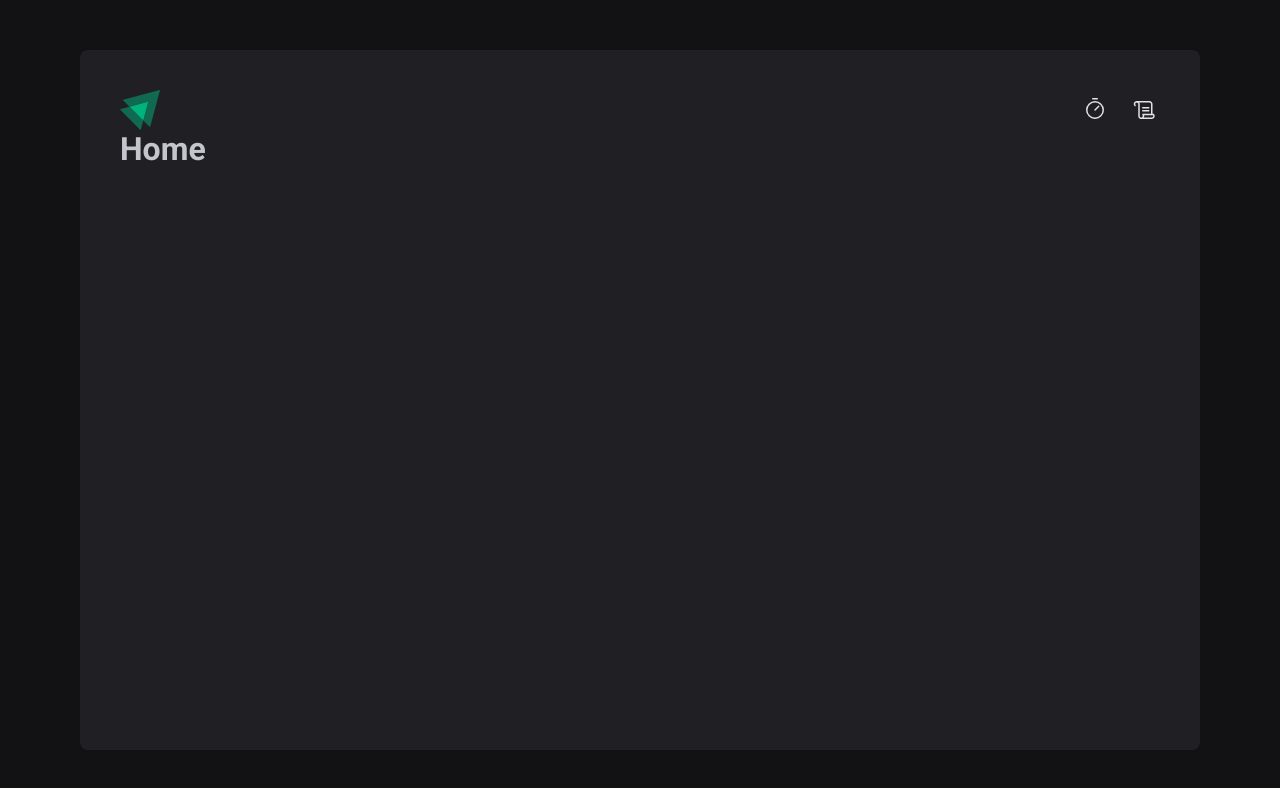
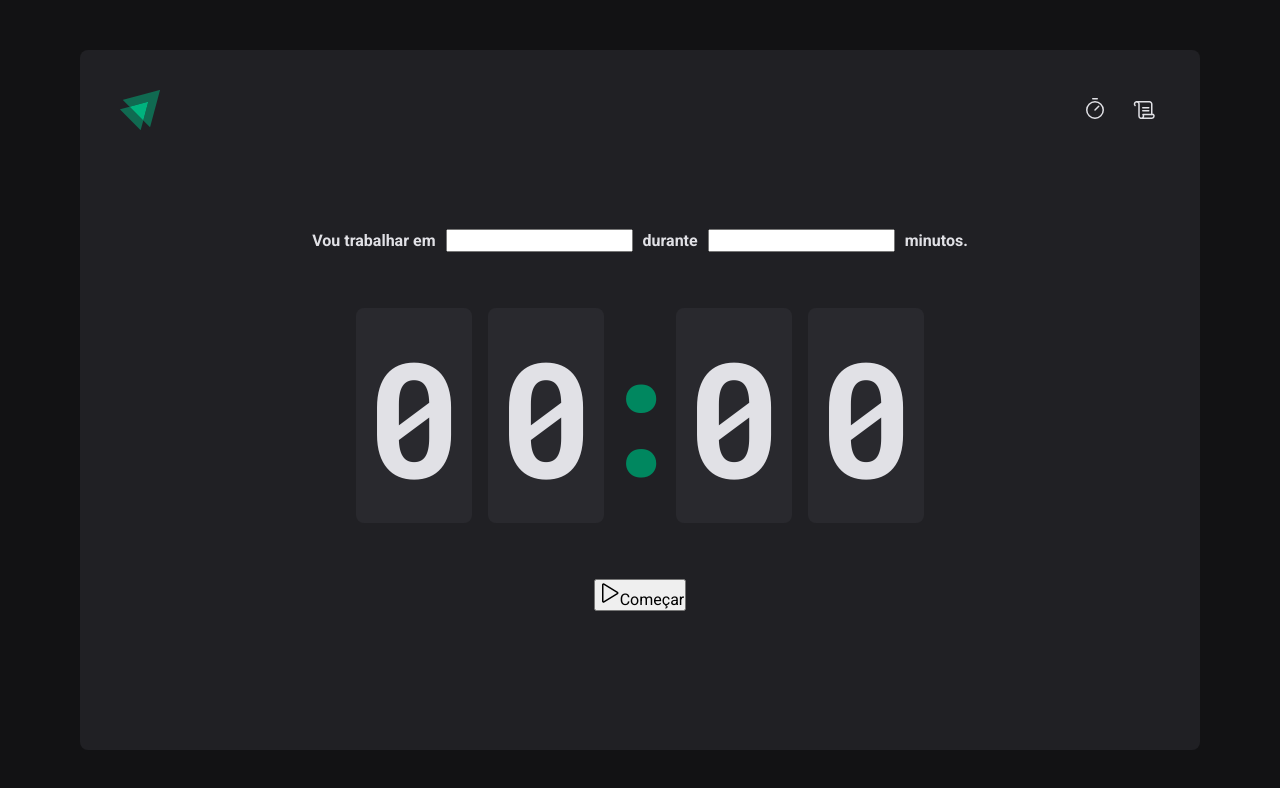
Before and after one commit to diegouidev/cloud-timer, a React (Vite) app: page / in a window 1280 px wide. Shown: the top 788 px of the page. Built offline with nearby package versions, Linux system fonts and the light colour scheme.

Commit message:
estilização do countdown

```diff
--- a/src/Router.tsx
+++ b/src/Router.tsx
@@ -1,6 +1,6 @@
 import { Routes, Route } from 'react-router-dom'
 import { DefaultLayout } from './layouts/DefaultLayout'
-import { History } from './pages/History'
+import { History } from './pages/History/'
 import { Home } from './pages/Home'
 
 export function Router() {
--- /dev/null
+++ b/src/pages/History/styles.ts
@@ -0,0 +1,3 @@
+import styled from 'styled-components'
+
+export const teste = styled.div``
--- a/src/pages/Home.tsx
+++ /dev/null
@@ -1,3 +0,0 @@
-export function Home() {
-  return <h1>Home</h1>
-}
--- /dev/null
+++ b/src/pages/Home/index.tsx
@@ -0,0 +1,38 @@
+import { Play } from 'phosphor-react'
+import {
+  CountdownContainer,
+  FormContainer,
+  HomeContainer,
+  Separator,
+} from './styles'
+
+export function Home() {
+  return (
+    <HomeContainer>
+      <form action="">
+        <FormContainer>
+          <label htmlFor="task">Vou trabalhar em</label>
+          <input id="task" />
+
+          <label htmlFor="minutesAmount">durante</label>
+          <input type="number" id="minutesAmount" />
+
+          <span>minutos.</span>
+        </FormContainer>
+
+        <CountdownContainer>
+          <span>0</span>
+          <span>0</span>
+          <Separator>:</Separator>
+          <span>0</span>
+          <span>0</span>
+        </CountdownContainer>
+
+        <button type="submit">
+          <Play size={24} />
+          Começar
+        </button>
+      </form>
+    </HomeContainer>
+  )
+}
--- /dev/null
+++ b/src/pages/Home/styles.ts
@@ -0,0 +1,55 @@
+import styled from 'styled-components'
+
+export const HomeContainer = styled.main`
+  flex: 1;
+
+  display: flex;
+  flex-direction: column;
+  align-items: center;
+  justify-content: center;
+
+  form {
+    display: flex;
+    flex-direction: column;
+    align-items: center;
+    gap: 5.6rem;
+  }
+`
+
+export const FormContainer = styled.div`
+  width: 100%;
+  display: flex;
+  align-items: center;
+  justify-content: center;
+  gap: 1rem;
+  color: ${(props) => props.theme['gray-100']};
+  font-size: 1.6rem;
+  font-weight: bold;
+  flex-wrap: wrap;
+`
+
+export const CountdownContainer = styled.div`
+  font-family: 'Roboto Mono', monospace;
+  font-size: 16rem;
+  /* line-height: 14rem; */
+  color: ${(props) => props.theme['gray-100']};
+
+  display: flex;
+  gap: 1.6rem;
+
+  span {
+    background: ${(props) => props.theme['gray-700']};
+    padding: 0.2rem 1rem;
+    border-radius: 8px;
+  }
+`
+
+export const Separator = styled.div`
+  /* padding: 2rem 0; */
+  color: ${(props) => props.theme['green-500']};
+
+  width: 4rem;
+  overflow: hidden;
+  display: flex;
+  justify-content: center;
+`
--- a/src/styles/global.ts
+++ b/src/styles/global.ts
@@ -20,6 +20,7 @@
   body {
     background: ${(props) => props.theme['gray-900']};
     color: ${(props) => props.theme['gray-300']};
+    -webkit-font-smoothing: antialiased;
   }
 
   body, input, textarea, button {
```
Also changed, not shown: src/pages/History/index.tsx (renamed from src/pages/History.tsx).
